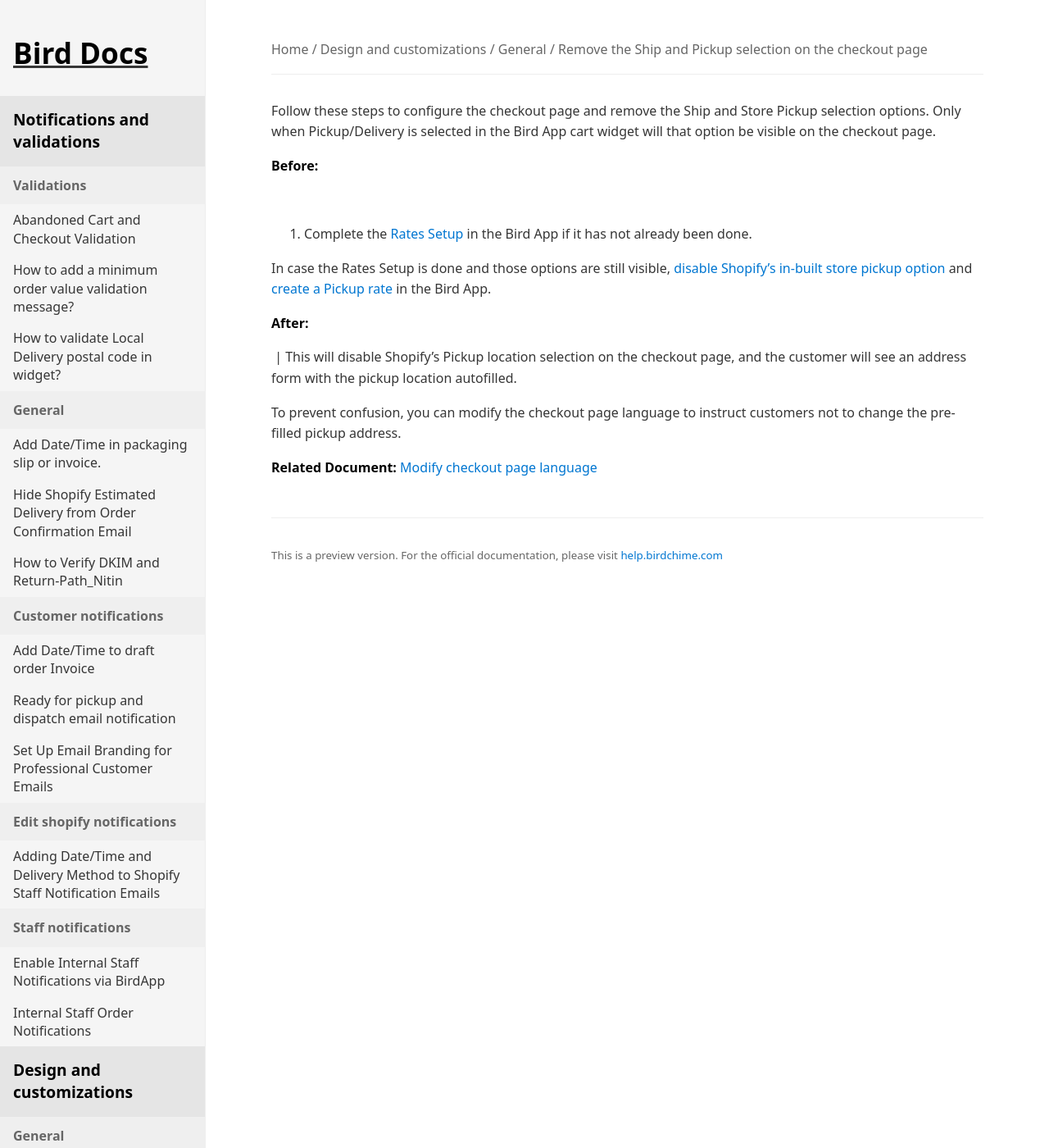
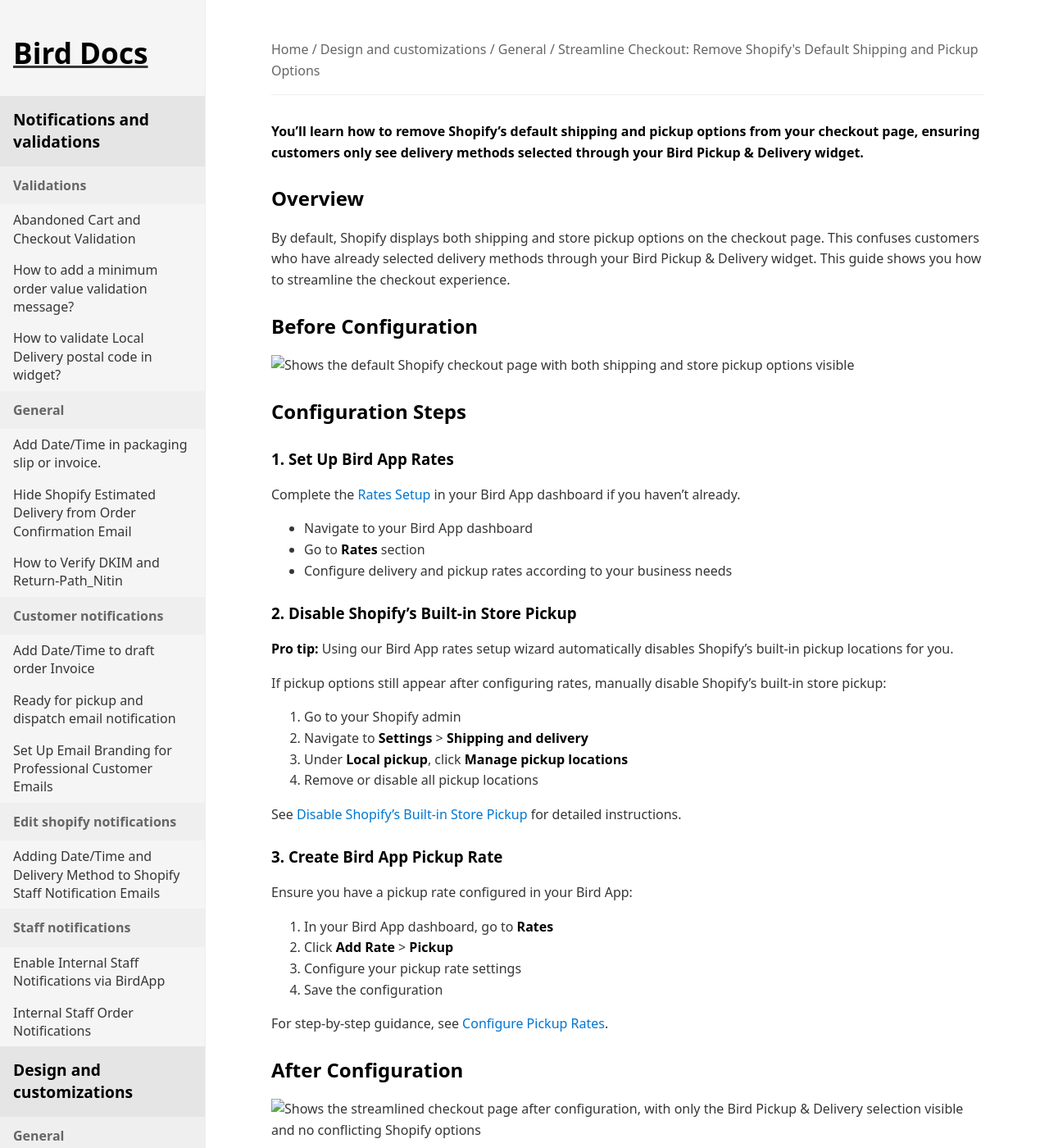
Before and after one commit to atinder/bird-docs, a Jekyll site: the page built from docs/design-and-customizations/general/remove-the-ship-and-pickup-selection-on-the-checkout-page-fea85131-c4b6-4ea8-ba09-4619172e6eb3.md, in a window 1280 px wide and 1400 px high. Shown: the whole window at 82% size. Built offline with Jekyll 4.4.1, drawn with Linux system fonts in a browser that asks for light colours; some of the changed text lies outside the part shown.

Commit message:
fix: remove-the-ship-and-pickup-selection-on-the-checkout-page

```diff
--- a/docs/design-and-customizations/general/remove-the-ship-and-pickup-selection-on-the-checkout-page-fea85131-c4b6-4ea8-ba09-4619172e6eb3.md
+++ b/docs/design-and-customizations/general/remove-the-ship-and-pickup-selection-on-the-checkout-page-fea85131-c4b6-4ea8-ba09-4619172e6eb3.md
@@ -1,29 +1,73 @@
 ---
 id: fea85131-c4b6-4ea8-ba09-4619172e6eb3
-title: "Remove the Ship and Pickup selection on the checkout page"
+title: "Streamline Checkout: Remove Shopify's Default Shipping and Pickup Options"
 category: design-and-customizations
 section: general
 slug: remove-the-ship-and-pickup-selection-on-the-checkout-page
 crisp_updated_at: 1740638491000
 crisp_url: https://help.birdchime.com/en-us/article/remove-the-ship-and-pickup-selection-on-the-checkout-page-1c996th/
-description: ""
+description: "Learn how to remove Shopify's default shipping and pickup options from your checkout page, ensuring customers only see your Bird Pickup & Delivery widget selections."
 ---
 
-Follow these steps to configure the checkout page and remove the Ship and Store Pickup selection options. Only when Pickup/Delivery is selected in the Bird App cart widget will that option be visible on the checkout page.
+**You'll learn how to remove Shopify's default shipping and pickup options from your checkout page, ensuring customers only see delivery methods selected through your Bird Pickup & Delivery widget.**
 
-**Before:**
+## Overview
 
-![](https://storage.crisp.chat/users/helpdesk/website/ca826b447482b000/image_28m2b3.png)
+By default, Shopify displays both shipping and store pickup options on the checkout page. This confuses customers who have already selected delivery methods through your Bird Pickup & Delivery widget. This guide shows you how to streamline the checkout experience.
 
-1. Complete the [Rates Setup](https://help.birdchime.com/en-us/article/rates-control-jjcrrp/) in the Bird App if it has not already been done.
+## Before Configuration
 
-In case the Rates Setup is done and those options are still visible, [disable Shopify's in-built store pickup option](https://help.birdchime.com/en-us/article/disable-shopifys-built-in-store-pickup-w4zg1p/) and [create a Pickup rate](https://help.birdchime.com/en-us/article/configure-pickup-rates-1n7gumb/) in the Bird App.
+![Shows the default Shopify checkout page with both shipping and store pickup options visible](https://storage.crisp.chat/users/helpdesk/website/ca826b447482b000/image_28m2b3.png)
 
-**After:**
+## Configuration Steps
 
-![](https://storage.crisp.chat/users/helpdesk/website/ca826b447482b000/image_1w56cdn.png)
-| This will disable Shopify’s Pickup location selection on the checkout page, and the customer will see an address form with the pickup location autofilled.
+### 1. Set Up Bird App Rates
 
-To prevent confusion, you can modify the checkout page language to instruct customers not to change the pre-filled pickup address.
+Complete the [Rates Setup](https://help.birdchime.com/en-us/article/rates-control-jjcrrp/) in your Bird App dashboard if you haven't already.
 
-**Related Document:** [Modify checkout page language](https://help.birdchime.com/en-us/article/modify-checkout-page-language-1l5y8h7/)
+- Navigate to your Bird App dashboard
+- Go to **Rates** section
+- Configure delivery and pickup rates according to your business needs
+
+### 2. Disable Shopify's Built-in Store Pickup
+
+**Pro tip:** Using our Bird App rates setup wizard automatically disables Shopify's built-in pickup locations for you.
+
+If pickup options still appear after configuring rates, manually disable Shopify's built-in store pickup:
+
+1. Go to your Shopify admin
+2. Navigate to **Settings** > **Shipping and delivery**
+3. Under **Local pickup**, click **Manage pickup locations**
+4. Remove or disable all pickup locations
+
+See [Disable Shopify's Built-in Store Pickup](https://help.birdchime.com/en-us/article/disable-shopifys-built-in-store-pickup-w4zg1p/) for detailed instructions.
+
+### 3. Create Bird App Pickup Rate
+
+Ensure you have a pickup rate configured in your Bird App:
+
+1. In your Bird App dashboard, go to **Rates**
+2. Click **Add Rate** > **Pickup**
+3. Configure your pickup rate settings
+4. Save the configuration
+
+For step-by-step guidance, see [Configure Pickup Rates](https://help.birdchime.com/en-us/article/configure-pickup-rates-1n7gumb/).
+
+## After Configuration
+
+![Shows the streamlined checkout page after configuration, with only the Bird Pickup & Delivery selection visible and no conflicting Shopify options](https://storage.crisp.chat/users/helpdesk/website/ca826b447482b000/image_1w56cdn.png)
+
+## Expected Results
+
+After completing these steps:
+
+- Shopify's pickup location selection disappears from checkout
+- Customers see an address form with pickup location pre-filled
+- Only Bird Pickup & Delivery selections appear
+- Checkout flow becomes streamlined and confusion-free
+
+## Customize Checkout Language
+
+To prevent customer confusion about the pre-filled pickup address, you can modify checkout page text.
+
+See [Modify Checkout Page Language](https://help.birdchime.com/en-us/article/modify-checkout-page-language-1l5y8h7/) for instructions on customizing checkout messages.
```
